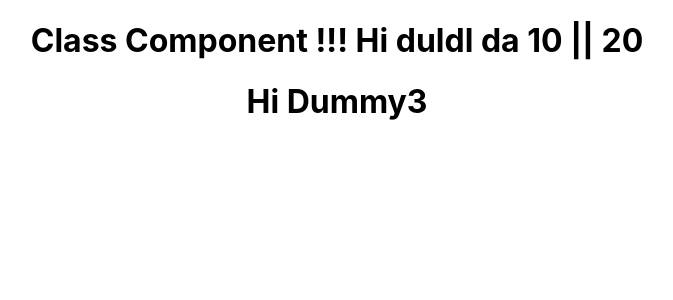
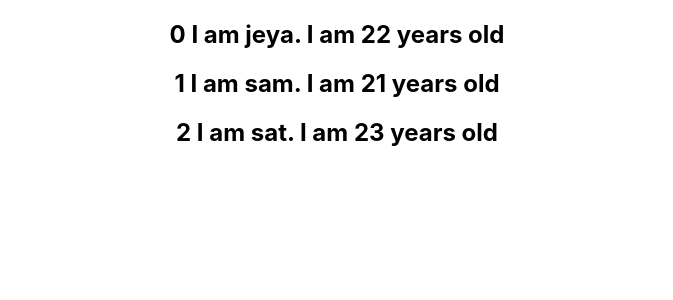
Before and after one commit to jeyabaskaran/React_Learning, a React (Create React App) app: page / in a window 1280 px wide. Shown: the top 300 px of the page, without its empty margins (303-976 px from the left). Built offline with nearby package versions, Linux system fonts and the light colour scheme.

Commit message:
Props state list Event handle

```diff
--- a/src/App.js
+++ b/src/App.js
@@ -6,12 +6,25 @@ import JSXCOmponent from './Component/classJSXExample';
 import StateExample from './Component/StateExample';
 import SetStateCount from './Component/SetStateCount';
 import DA from './Component/ClassComponent';
+import FunctionClick from './Component/FunctionClick';
+import ClassClick from './Component/ClassClick';
+import EventHandler from './Component/EventHandler';
+import ParentComponent from './Component/ParentComponent';
+import ValidateComponent from './Component/ValidateComponent';
+import ListHandle from './Component/ListHandle';
 
 function App() {
   return (
     <div className="App">
-      <DA name="duldl"/>
-      <Greek name="Hi" others="Dummy3" />
+      <ListHandle />
+      {/* <ParentComponent /> */}
+      {/* <ValidateComponent /> */}
+      {/* <EventHandler /> */}
+
+      {/* <DA name="duldl"/>
+      <Greek name="Hi" others="Dummy3" /> */}
+      {/* <FunctionClick />
+      <ClassClick /> */}
       {/* <SetStateCount /> */}
       {/* <StateExample /> */}
       {/* <Greek name="Hi" others="Dummy1" />
--- /dev/null
+++ b/src/Component/ChildComponent.js
@@ -0,0 +1,13 @@
+import React from "react";
+
+
+function ChildCompnent(props) {
+    console.log(props);
+    return (
+        <div>
+            <button onClick={()=>props.childController('Child')}>Child Component</button>
+        </div>
+    )
+}
+
+export default ChildCompnent;
--- /dev/null
+++ b/src/Component/ClassClick.js
@@ -0,0 +1,17 @@
+import React, { Component } from "react";
+
+
+class ClassClick extends Component {
+    ChangeHandler() {
+        console.log('Button Class Click');
+    }
+    render() {
+        return (
+            <div>
+                <button onClick={this.ChangeHandler}>Click Class button</button>
+            </div>)
+    }
+}
+
+
+export default ClassClick
--- /dev/null
+++ b/src/Component/EventHandler.js
@@ -0,0 +1,38 @@
+import React, { Component } from "react";
+
+class EventHandler extends Component {
+
+    constructor(props) {
+        super(props)
+        this.state = {
+            message: "Hello"
+        }
+        this.ChangeHandler = this.ChangeHandler.bind(this); //way 3
+    }
+
+    // ChangeHandler=()=> { // way 4
+    //     console.log(this,'data');
+    //     this.setState({
+    //         message: 'Good Bye!'
+    //     })
+    // }
+
+    ChangeHandler() {
+        console.log(this, 'data');
+        this.setState({
+            message: 'Good Bye!'
+        })
+    }
+
+    render() {
+        return (
+            <div>
+                <h1>{this.state.message}</h1>
+                {/* <button onClick={this.ChangeHandler.bind(this)}>Click</button> // way 1 */}
+                <button onClick={() => this.ChangeHandler()}>Click</button>
+            </div>
+        )
+    }
+}
+
+export default EventHandler;
--- /dev/null
+++ b/src/Component/FunctionClick.js
@@ -0,0 +1,16 @@
+import React from "react";
+
+function FunctionClick() {
+
+    function changeHandler() {
+        console.log('Button Clicked');
+    }
+    console.log('render');
+    return (
+        <div>
+            <button onClick={()=>changeHandler()}>Click</button>
+        </div>
+
+    )
+}
+export default FunctionClick;
--- /dev/null
+++ b/src/Component/ListHandle.js
@@ -0,0 +1,14 @@
+import React from "react";
+import ListHandle2 from "./ListHandle2";
+
+function ListHandle() {
+
+    const person = [
+        { id: 1, name: 'jeya', age: 22 }, { id: 1, name: 'sam', age: 21 }, { id: 3, name: 'sat', age: 23 }
+    ];
+    const personList = person.map((person,index) => <ListHandle2 key={index} index={index} person={person}/>);
+    return <div>{personList}</div>
+
+}
+
+export default ListHandle;
--- /dev/null
+++ b/src/Component/ListHandle2.js
@@ -0,0 +1,10 @@
+import React from "react";
+
+function ListHandle2({ person, index }) {
+
+    return (<div>
+        <h2> {index} I am {person.name}. I am {person.age} years old</h2>
+    </div>)
+}
+
+export default ListHandle2;
--- /dev/null
+++ b/src/Component/ParentComponent.js
@@ -0,0 +1,27 @@
+import React, { Component } from "react";
+import ChildCompnent from "./ChildComponent";
+
+class ParentComponent extends Component {
+
+    constructor(props) {
+        super(props)
+        this.state = {
+            parent: 'Parent'
+        }
+        this.childHandler = this.childHandler.bind(this);
+    }
+
+    childHandler(Child) {
+        alert(`Hello ${this.state.parent} from ${Child}` )
+    }
+
+    render() {
+        return (
+            <div>
+                <ChildCompnent childController={this.childHandler}/>
+            </div>
+        )
+    }
+}
+
+export default ParentComponent;
--- /dev/null
+++ b/src/Component/ValidateComponent.js
@@ -0,0 +1,17 @@
+import React, { Component } from "react";
+
+class ValidateComponent extends Component {
+
+    constructor(props) {
+        super(props)
+        this.state = {
+            isLoggedIn: false
+        }
+    }
+    render() {
+        return this.state.isLoggedIn ? <div>Hii mj</div> : <div>Hello jeya</div>
+    }
+
+}
+
+export default ValidateComponent;
```
